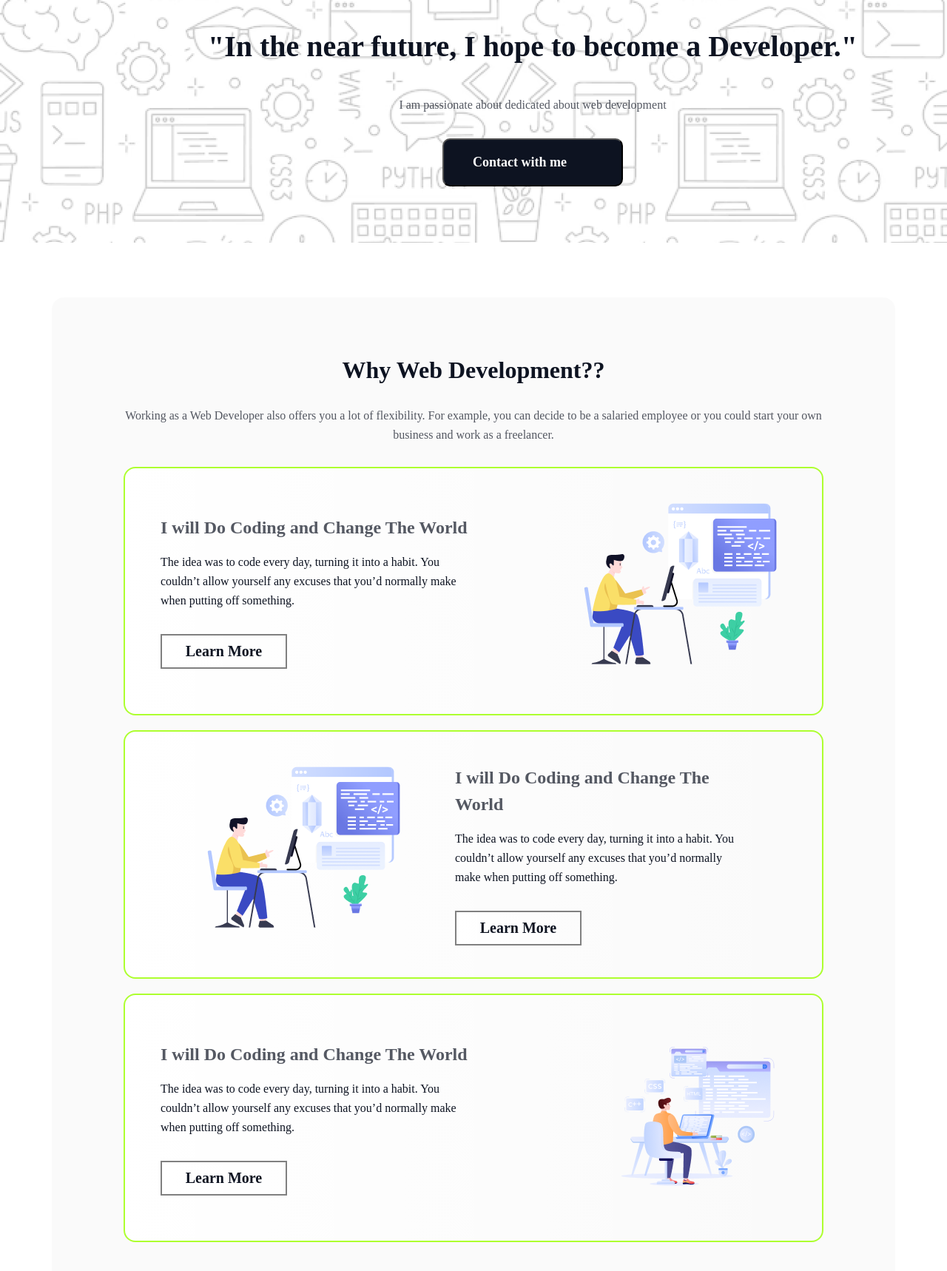
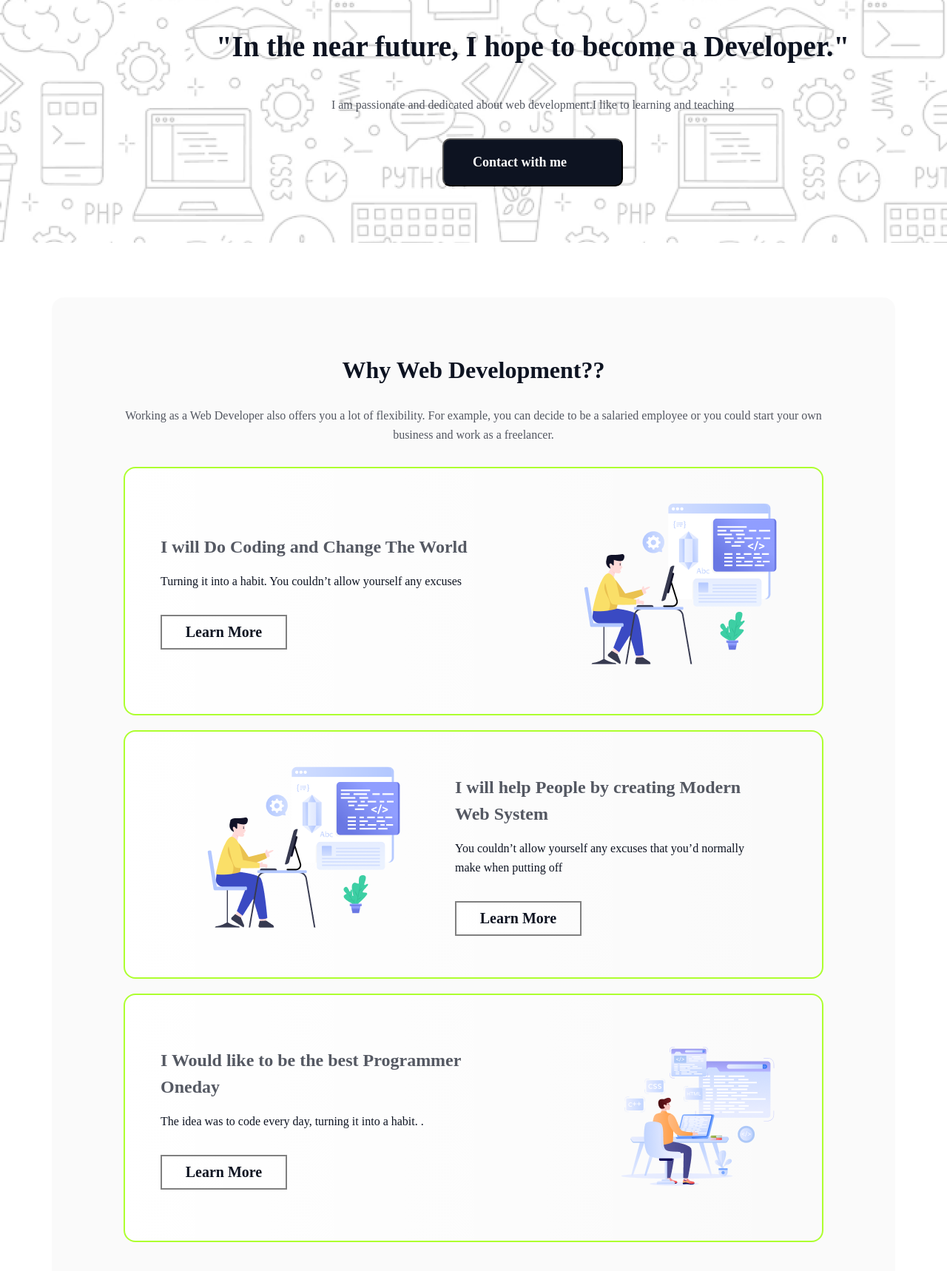
Before and after one commit to imonsheikh/a1-my-programming-journey, a plain HTML site: page index.html in a window 1280 px wide. Shown: the part 324-2042 px from the top of the page at 74% size. Drawn offline with Linux system fonts and the light colour scheme; a web font is replaced by a local one.

Commit message:
final update v1.0

```diff
--- a/index.html
+++ b/index.html
@@ -22,10 +22,10 @@
                 </div>
 
                 <h1>"In the near future, I hope to become a Developer."</h1>
-                <p>I am passionate about dedicated about web development</p>
+                <p>I am passionate and dedicated about web development.I like to learning and teaching</p>
 
                 <div class="contact_btn">
-                    <button>Contact with me</button>
+                    <a href="#footer"><button>Contact with me</button></a>
                 </div>
             </div>
         </section>
@@ -46,7 +46,7 @@
              <div class="landing_card1">
                 <div class="landing_content">
                   <h2>I will Do Coding and Change The World</h2>
-                  <p>The idea was to code every day, turning it into a habit. You couldn’t allow yourself any excuses that you’d normally make when putting off something. </p>
+                  <p>Turning it into a habit. You couldn’t allow yourself any excuses  </p>
                   <button class="learn_btn">Learn More</button>
                 </div>
                 <div class="landing_img">
@@ -56,8 +56,8 @@
 
              <div class="landing_card1 modify_2">
                 <div class="landing_content">
-                  <h2>I will Do Coding and Change The World</h2>
-                  <p>The idea was to code every day, turning it into a habit. You couldn’t allow yourself any excuses that you’d normally make when putting off something. </p>
+                  <h2>I will help People by creating Modern Web System</h2>
+                  <p>You couldn’t allow yourself any excuses that you’d normally make when putting off </p>
                   <button class="learn_btn">Learn More</button>
                 </div>
                 <div class="landing_img">
@@ -67,8 +67,8 @@
 
              <div class="landing_card1 ">
                 <div class="landing_content">
-                  <h2>I will Do Coding and Change The World</h2>
-                  <p>The idea was to code every day, turning it into a habit. You couldn’t allow yourself any excuses that you’d normally make when putting off something. </p>
+                  <h2>I Would like to be the best Programmer Oneday</h2>
+                  <p>The idea was to code every day, turning it into a habit. . </p>
                   <button class="learn_btn">Learn More</button>
                 </div>
                 <div class="landing_img">
@@ -140,7 +140,7 @@
     <!-- support section ends here   -->
     </main>
 
-    <footer>
+    <footer id="footer">
       <section class="footer_section">
         <div class="foot_title">
           <h3>An Open Commitment by Emon sheikh</h3>
--- a/style.css
+++ b/style.css
@@ -32,7 +32,7 @@ body {
 .banner_content h1 {
   color: rgb(13, 19, 33);
   font-family: Azeret Mono;
-  font-size: 40px;
+  font-size: 39px;
   font-weight: 800;
   line-height: 68px;
   text-align: center;
```
